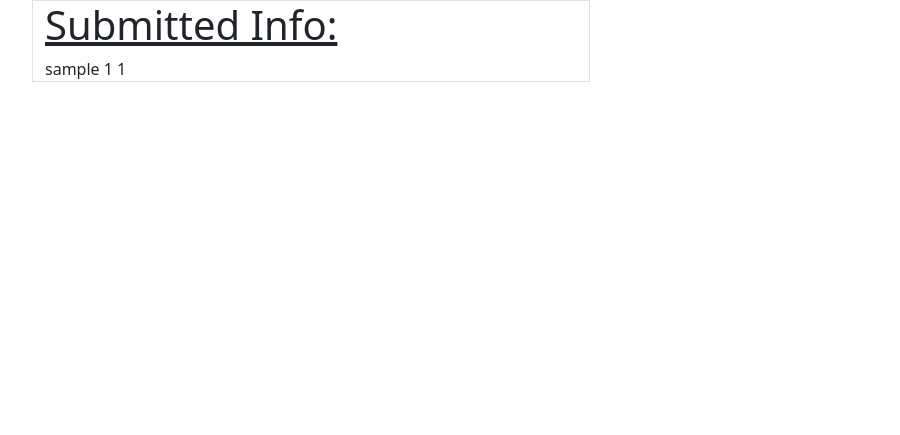
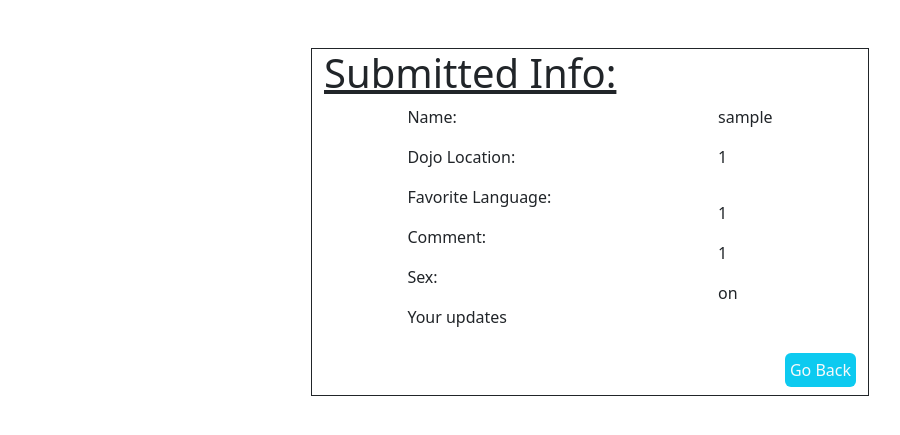
Before and after one commit to MedAmineBenMakhlouf/Python, a Flask app: page /result in a window 1280 px wide. Shown: the top 435 px of the page, without its empty margins (50-950 px from the left). Run offline with Flask 3, Linux system fonts and the light colour scheme; the visitor is signed in with stand-in values (Sample User, id 1).

Commit message:
updateDojoSurvey

```diff
--- a/03-flask/Core/Dojo_Survey/server.py
+++ b/03-flask/Core/Dojo_Survey/server.py
@@ -13,12 +13,21 @@
     session['location']  = request.form['location']
     session['language']  = request.form['language']
     session['comments']  = request.form['comments']
-    print(f"{session['username']} {session['location']} {session['language']} {session['comments']} ")
-    return redirect("result")
+    session['sex']  = request.form['sex']
+    if session['emailupdate'] == "on":
+        session['emailupdate'] = "Yes, you want to receive emails updates"
+    else:
+        session['emailupdate'] = "No, you don't want emails updates"
+    # print(f"{session['username']} {session['location']} {session['language']} {session['comments']} ")
+    return redirect("/result")
 
 @app.route('/result')
 def result():
     return render_template("result.html")
 
+@app.route('/')
+def back():
+    return render_template
+
 if __name__ =='__main__':
     app.run(debug = True, port=5000)
--- a/03-flask/Core/Dojo_Survey/templates/result.html
+++ b/03-flask/Core/Dojo_Survey/templates/result.html
@@ -11,13 +11,31 @@
 
 <body>
     <div class="container">
-        <div class="row m-0 m-auto ">
-            <div class="col-lg-6 border border-1 ">
+        <div class="row m-0 m-auto mt-5 d-flex justify-content-center align-items-center">
+            <div class="col-lg-6 border border-1 border-dark">
                 <h1 class="text-decoration-underline">Submitted Info:</h1>
-                {{session['username']}}
-                {{session['location']}}
-                {{session['language']}}
-                {{session['comments']}}
+                <div class="d-flex justify-content-around">
+                    <div class="card border-0">
+                        <p>Name:</p>
+                        <p>Dojo Location:</p>
+                        <p>Favorite Language:</p>
+                        <p>Comment:</p>
+                        <p>Sex:</p>
+                        <p>Your updates</p>
+                    </div>
+                    <div class="card border-0">
+                        <p>{{session['username']}}</p>
+                        <p>{{session['location']}}</p>
+                        <p>{{session['language']}}</p>
+                        <p>{{session['comments']}}</p>
+                        <p>{{session['sex']}}</p>
+                        <p> {{session['emailupdate']}}</p>
+                    </div>
+
+                </div>
+                <div class=" d-flex justify-content-end">
+                    <a href="/" class="btn p-1 text-light bg-info mb-2 mt-2">Go Back</a>
+                </div>
             </div>
         </div>
     </div>
```
Also changed, not shown: 03-flask/Core/Dojo_Survey/templates/index.html (+11 -2 lines).
